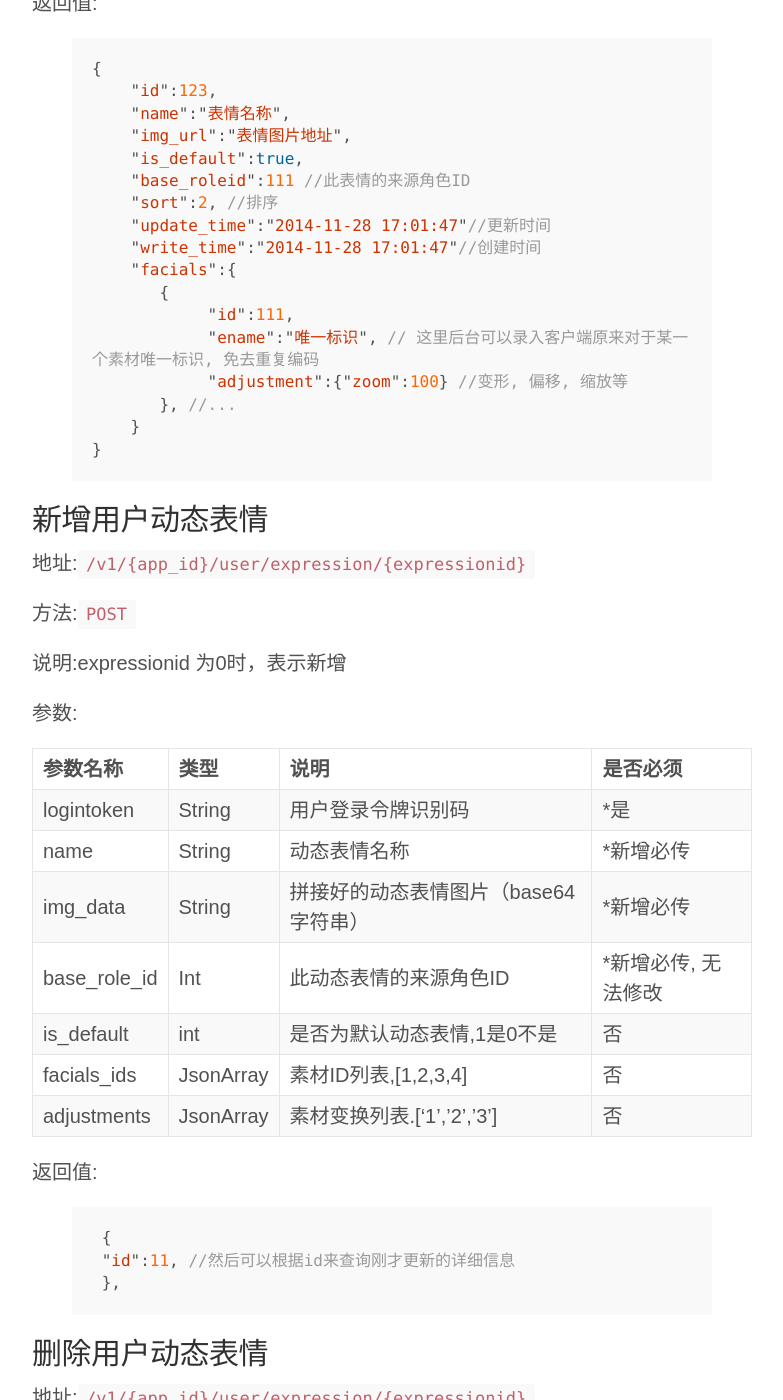
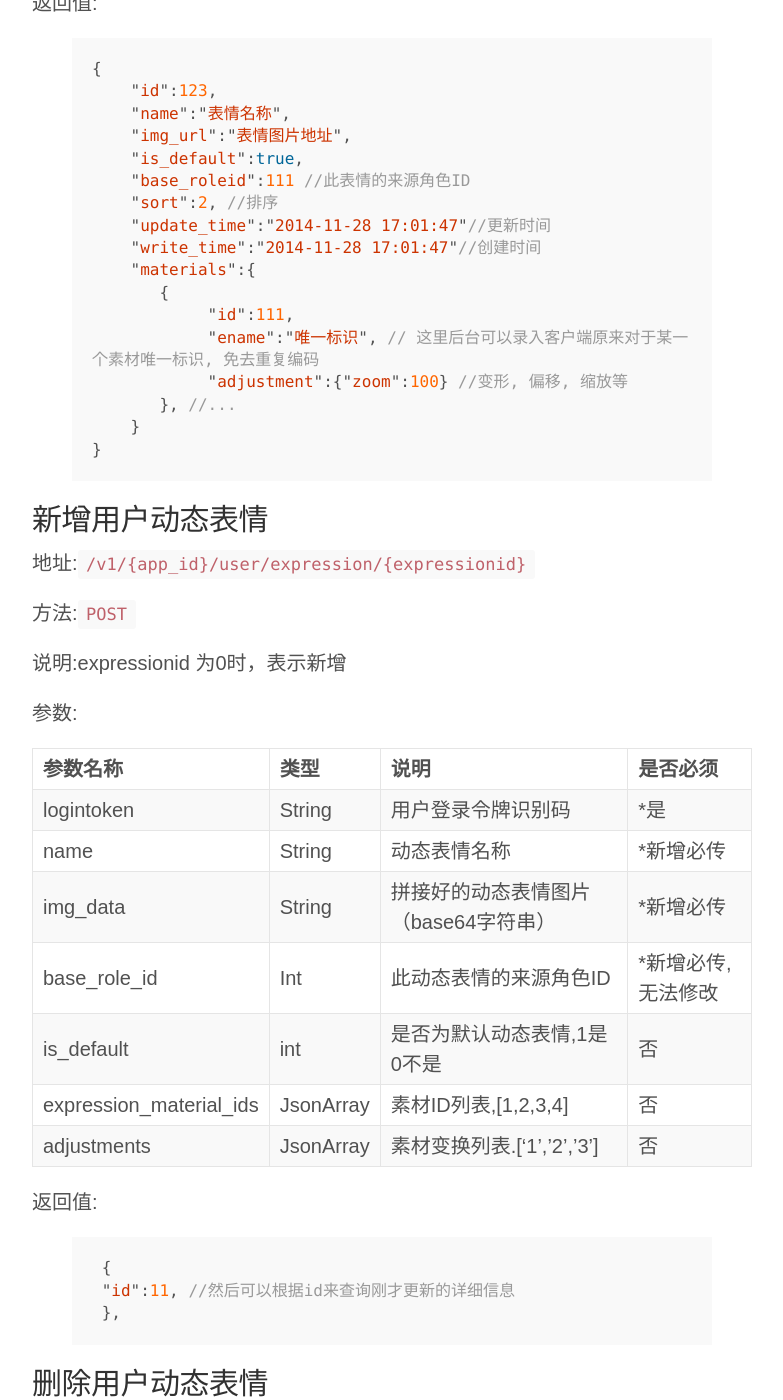
Before and after one commit to mcsiyanhui/melinkdoc, a Jekyll site: the page built from user/expressions/index.md, in a window 1280 px wide and 1400 px high, scrolled down 1334 px. Shown: the whole window, without its empty margins (248-1031 px from the left). Built offline with Jekyll 4.4.1, drawn with Linux system fonts in a browser that asks for light colours; Markdown is read by kramdown in place of the engine named in the settings.

Commit message:
文档字段名字修改

```diff
--- a/user/expressions/index.md
+++ b/user/expressions/index.md
@@ -64,7 +64,7 @@ nav-index: 6
     "sort":2, //排序
     "update_time":"2014-11-28 17:01:47"//更新时间
     "write_time":"2014-11-28 17:01:47"//创建时间
-    "facials":{
+    "materials":{
        {
             "id":111,
             "ename":"唯一标识", // 这里后台可以录入客户端原来对于某一个素材唯一标识, 免去重复编码
@@ -93,7 +93,7 @@ nav-index: 6
 | img_data       |String  |拼接好的动态表情图片（base64字符串）         |*新增必传|
 | base_role_id    |Int     |此动态表情的来源角色ID                   |*新增必传, 无法修改|
 | is_default     |int    |是否为默认动态表情,1是0不是                      |否|
-| facials_ids   |JsonArray   |素材ID列表,[1,2,3,4]           |否 |
+| expression_material_ids   |JsonArray   |素材ID列表,[1,2,3,4]           |否 |
 | adjustments    |JsonArray   |素材变换列表.['1','2','3']       |否 |
 
 
```
Also changed, not shown: materials/index.md (+2 -2 lines).
